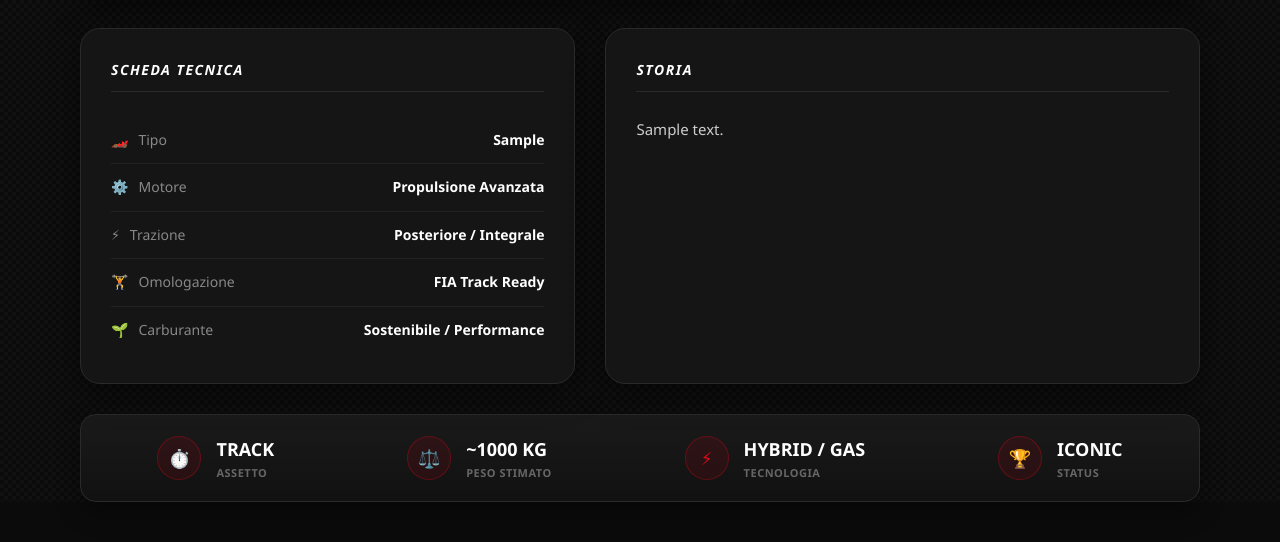
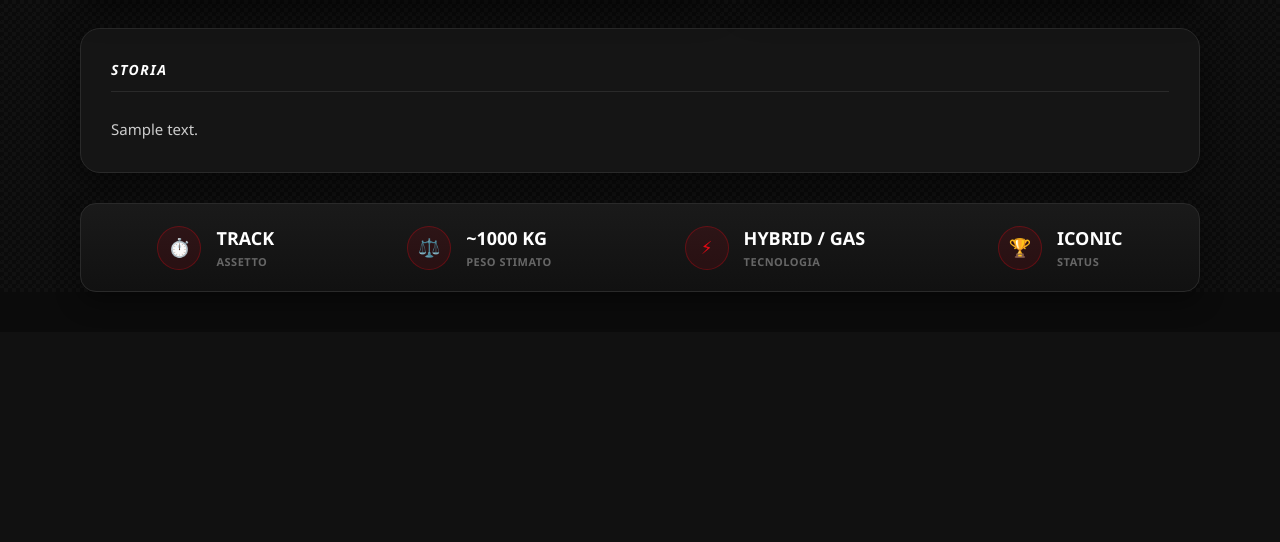
Before and after one commit to FenixKam456/final.pj, a Flask app: page /auto/1 in a window 1280 px wide. Shown: the part 576-1118 px from the top of the page. After the commit the page ends 868 px from the top, so only its background shows below. Run offline with Flask 3, Linux system fonts and the light colour scheme; tables that the repository leaves empty hold one stand-in row (values such as "Sample post").

Commit message:
commit 20

```diff
--- a/templates/dettaglio_auto.html
+++ b/templates/dettaglio_auto.html
@@ -155,18 +152,8 @@
         font-size: 15px;
     }
 
-    /* Sezione Inferiore: Griglia Scheda Tecnica vs Storia */
     .lower-section {
-        display: grid;
-        grid-template-columns: 1fr 1.2fr;
-        gap: 30px;
         margin-bottom: 30px;
-    }
-
-    @media (max-width: 850px) {
-        .lower-section {
-            grid-template-columns: 1fr;
-        }
     }
 
     .panel-box {
@@ -189,37 +176,6 @@
         padding-bottom: 10px;
     }
 
-    /* Tabella interna delle specifiche */
-    .spec-table {
-        width: 100%;
-    }
-
-    .spec-row {
-        display: flex;
-        justify-content: space-between;
-        align-items: center;
-        padding: 12px 0;
-        border-bottom: 1px solid #222;
-        font-size: 14px;
-    }
-
-    .spec-row:last-child {
-        border-bottom: none;
-    }
-
-    .spec-label-group {
-        display: flex;
-        align-items: center;
-        gap: 10px;
-        color: #888;
-    }
-
-    .spec-value {
-        font-weight: 600;
-        color: #fff;
-    }
-
-    /* Testo Storia */
     .story-text {
         color: #ccc;
         font-size: 15px;
@@ -318,34 +302,28 @@
 
     <div class="lower-section">
         <div class="panel-box">
-            <h2 class="panel-title">Scheda Tecnica</h2>
-            <div class="spec-table">
-                <div class="spec-row">
-                    <div class="spec-label-group">🏎️ <span>Tipo</span></div>
-                    <div class="spec-value">{{ auto.categoria }}</div>
-                </div>
-                <div class="spec-row">
-                    <div class="spec-label-group">⚙️ <span>Motore</span></div>
-                    <div class="spec-value">Propulsione Avanzata</div>
-                </div>
-                <div class="spec-row">
-                    <div class="spec-label-group">⚡ <span>Trazione</span></div>
-                    <div class="spec-value">Posteriore / Integrale</div>
-                </div>
-                <div class="spec-row">
-                    <div class="spec-label-group">🏋️ <span>Omologazione</span></div>
-                    <div class="spec-value">FIA Track Ready</div>
-                </div>
-                <div class="spec-row">
-                    <div class="spec-label-group">🌱 <span>Carburante</span></div>
-                    <div class="spec-value">Sostenibile / Performance</div>
-                </div>
+            <h2 class="panel-title">Storia</h2>
+            <p class="story-text">{{ pure_story }}</p>
+
+            {% if current_user.is_authenticated and current_user.username == 'admin' %}
+            <div class="admin-edit-panel">
+                <h4 style="color: #e50914; font-size: 12px; text-transform: uppercase; margin-bottom: 10px;">Modifica Storia (Solo Admin)</h4>
+                <form action="{{ url_for('aggiorna_caratteristiche', id=auto.id) }}" method="POST">
+                    <input type="hidden" name="tipo" value="N/D">
+                    <input type="hidden" name="motore" value="N/D">
+                    <input type="hidden" name="potenza" value="N/D">
+                    <input type="hidden" name="trazione" value="N/D">
+                    <input type="hidden" name="cambio" value="N/D">
+                    <input type="hidden" name="peso" value="N/D">
+                    <input type="hidden" name="omologazione" value="N/D">
+
+                    <div style="margin-bottom: 15px;">
+                        <textarea name="storia" class="admin-input" rows="6" style="resize: vertical;">{{ pure_story.strip() }}</textarea>
+                    </div>
+                    <button type="submit" style="background: #e50914; color: #fff; border: none; padding: 8px 15px; border-radius: 6px; font-weight: bold; cursor: pointer; font-size: 12px; width: 100%;">Salva Storia</button>
+                </form>
             </div>
-        </div>
-
-        <div class="panel-box">
-            <h2 class="panel-title">Storia</h2>
-            <p class="story-text">{{ auto.descrizione }}</p>
+            {% endif %}
         </div>
     </div>
 
```
Also changed, not shown: other parts of templates/dettaglio_auto.html (+29 -4 lines), templates/auto.html (+2 -17 lines).
